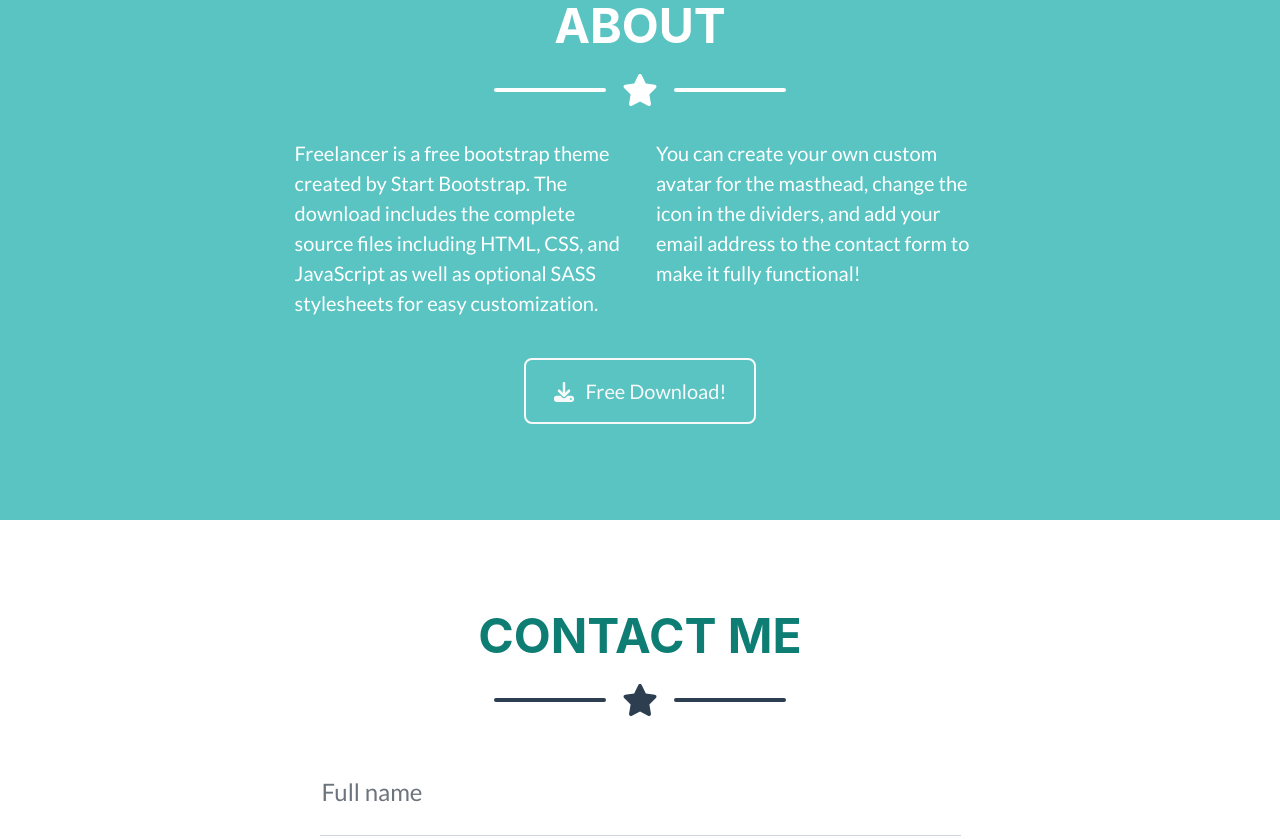
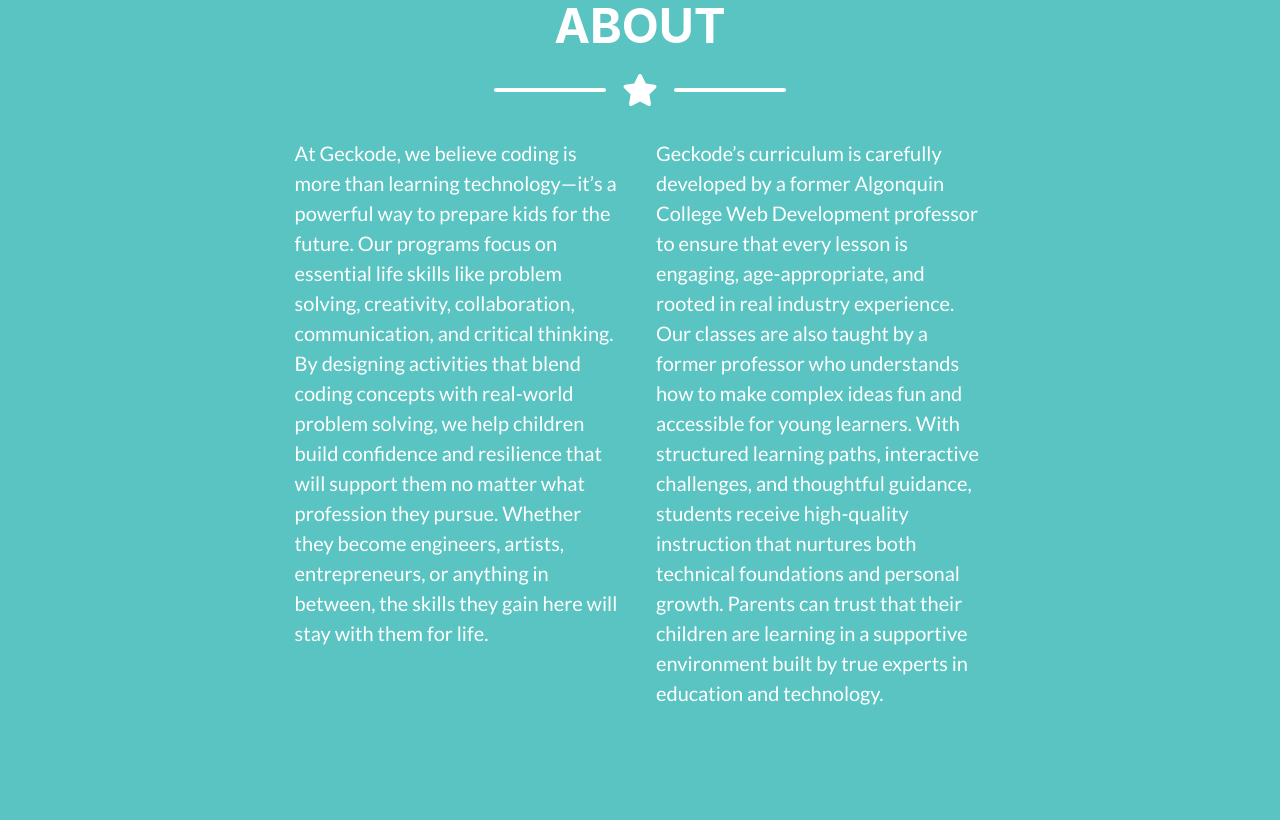
Before and after one commit to guer0157/geckode, a plain HTML site: page index.html in a window 1280 px wide. Shown: the part 2500-3339 px from the top of the page. Drawn offline with nearby package versions, Linux system fonts and the light colour scheme; a web font is replaced by a local one.

Commit message:
about section

```diff
--- a/index.html
+++ b/index.html
@@ -327,29 +327,32 @@
         <div class="row">
           <div class="col-lg-4 ms-auto">
             <p class="lead">
-              Freelancer is a free bootstrap theme created by Start Bootstrap.
-              The download includes the complete source files including HTML,
-              CSS, and JavaScript as well as optional SASS stylesheets for easy
-              customization.
+              At Geckode, we believe coding is more than learning
+              technology—it’s a powerful way to prepare kids for the future. Our
+              programs focus on essential life skills like problem solving,
+              creativity, collaboration, communication, and critical thinking.
+              By designing activities that blend coding concepts with real-world
+              problem solving, we help children build confidence and resilience
+              that will support them no matter what profession they pursue.
+              Whether they become engineers, artists, entrepreneurs, or anything
+              in between, the skills they gain here will stay with them for
+              life.
             </p>
           </div>
           <div class="col-lg-4 me-auto">
             <p class="lead">
-              You can create your own custom avatar for the masthead, change the
-              icon in the dividers, and add your email address to the contact
-              form to make it fully functional!
+              Geckode’s curriculum is carefully developed by a former Algonquin
+              College Web Development professor to ensure that every lesson is
+              engaging, age-appropriate, and rooted in real industry experience.
+              Our classes are also taught by a former professor who understands
+              how to make complex ideas fun and accessible for young learners.
+              With structured learning paths, interactive challenges, and
+              thoughtful guidance, students receive high-quality instruction
+              that nurtures both technical foundations and personal growth.
+              Parents can trust that their children are learning in a supportive
+              environment built by true experts in education and technology.
             </p>
           </div>
-        </div>
-        <!-- About Section Button-->
-        <div class="text-center mt-4">
-          <a
-            class="btn btn-xl btn-outline-light"
-            href="https://startbootstrap.com/theme/freelancer/"
-          >
-            <i class="fas fa-download me-2"></i>
-            Free Download!
-          </a>
         </div>
       </div>
     </section>
@@ -371,13 +374,6 @@
         <!-- Contact Section Form-->
         <div class="row justify-content-center">
           <div class="col-lg-8 col-xl-7">
-            <!-- * * * * * * * * * * * * * * *-->
-            <!-- * * SB Forms Contact Form * *-->
-            <!-- * * * * * * * * * * * * * * *-->
-            <!-- This form is pre-integrated with SB Forms.-->
-            <!-- To make this form functional, sign up at-->
-            <!-- https://startbootstrap.com/solution/contact-forms-->
-            <!-- to get an API token!-->
             <form id="contactForm" data-sb-form-api-token="API_TOKEN">
               <!-- Name input-->
               <div class="form-floating mb-3">
@@ -485,10 +481,19 @@
           <!-- Footer Location-->
           <div class="col-lg-4 mb-5 mb-lg-0">
             <h4 class="text-uppercase mb-4">Location</h4>
+            <iframe
+              src="https://www.google.com/maps/embed?pb=!1m18!1m12!1m3!1d1502.0219645833497!2d-75.63514845463006!3d45.36319015022296!2m3!1f0!2f0!3f0!3m2!1i1024!2i768!4f13.1!3m3!1m2!1s0x4cce08db3c7a76e9%3A0xb81dcbb560b9c1f4!2sDiane%20Deans%20Greenboro%20Community%20Centre!5e1!3m2!1sen!2sca!4v1764192518719!5m2!1sen!2sca"
+              width="400"
+              height="200"
+              style="border: 0"
+              allowfullscreen=""
+              loading="lazy"
+              referrerpolicy="no-referrer-when-downgrade"
+            ></iframe>
             <p class="lead mb-0">
-              2215 John Daniel Drive
+              363 Lorry Greenberg Dr
               <br />
-              Clark, MO 65243
+              Ottawa, ON K1T 3P8
             </p>
           </div>
           <!-- Footer Social Icons-->
@@ -498,14 +503,20 @@
               ><i class="fab fa-fw fa-facebook-f"></i
             ></a>
             <a class="btn btn-outline-light btn-social mx-1" href="#!"
-              ><i class="fab fa-fw fa-twitter"></i
+              ><i class="fab fa-fw fa-instagram"></i
             ></a>
             <a class="btn btn-outline-light btn-social mx-1" href="#!"
+              ><i class="fas fa-fw fa-envelope"></i
+            ></a>
+            <a class="btn btn-outline-light btn-social mx-1" href="#!"
+              ><i class="fas fa-fw fa-brands fa-youtube"></i
+            ></a>
+            <!-- <a class="btn btn-outline-light btn-social mx-1" href="#!"
               ><i class="fab fa-fw fa-linkedin-in"></i
             ></a>
             <a class="btn btn-outline-light btn-social mx-1" href="#!"
               ><i class="fab fa-fw fa-dribbble"></i
-            ></a>
+            ></a> -->
           </div>
           <!-- Footer About Text-->
           <div class="col-lg-4">
@@ -524,7 +535,7 @@
     <!-- Copyright Section-->
     <div class="copyright py-4 text-center text-white">
       <div class="container">
-        <small>Copyright &copy; Geckode 2023</small>
+        <small>Copyright &copy; Geckode 2025</small>
       </div>
     </div>
     <!-- Portfolio Modals-->
```
